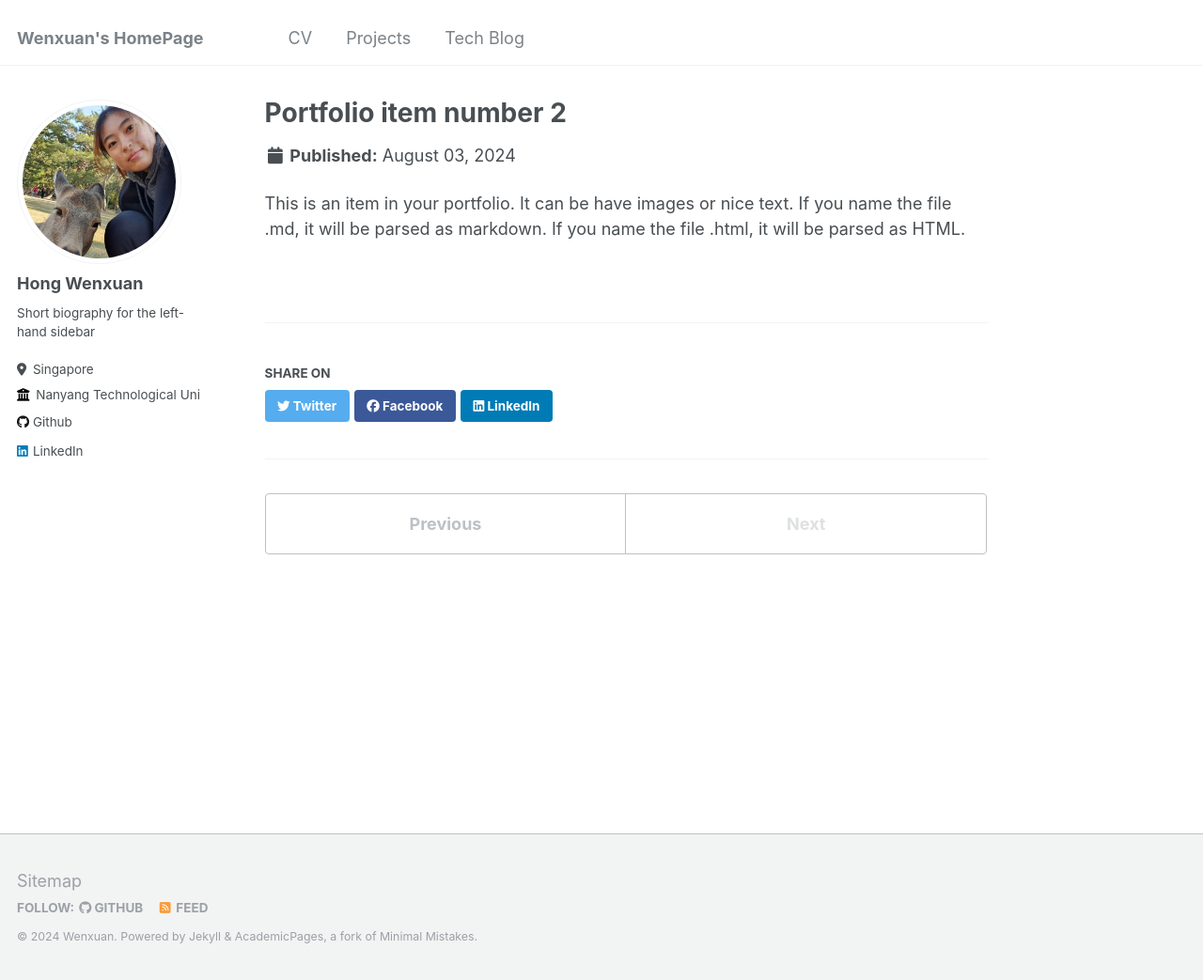
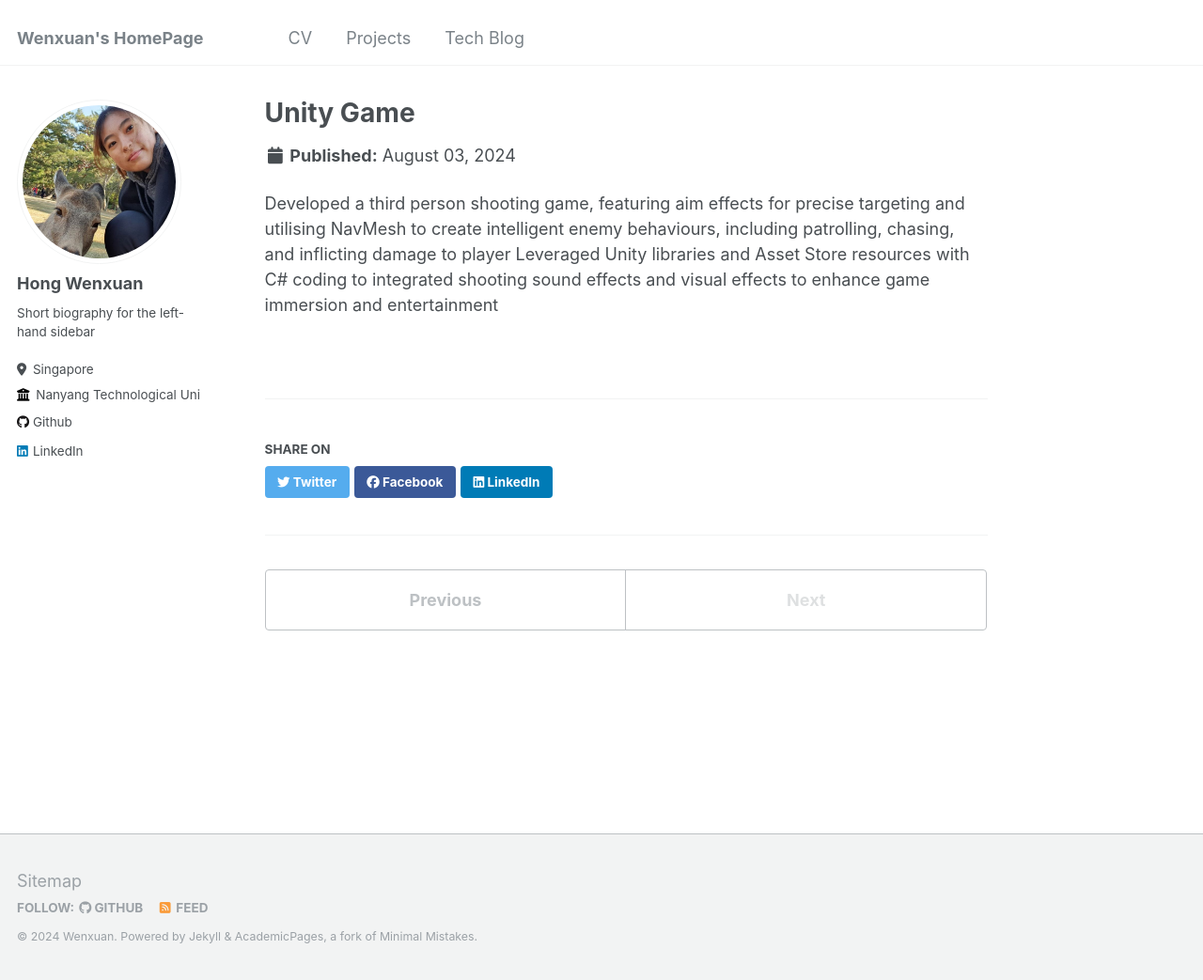
Before and after one commit to h-wenxuan/aboutme, a Jekyll site: the page built from _portfolio/unitygame.md, in a window 1280 px wide and 1043 px high. Shown: the whole window at 94% size. Built offline with Jekyll 4.4.1, drawn with Linux system fonts in a browser that asks for light colours.

Commit message:
Update unitygame.md

```diff
--- a/_portfolio/unitygame.md
+++ b/_portfolio/unitygame.md
@@ -1,7 +1,11 @@
 ---
-title: "Portfolio item number 2"
-excerpt: "Short description of portfolio item number 2 <br/><img src='/images/cardiovascularpic.jpg'>"
+title: "Unity Game"
+excerpt: "Developed a third person shooting game using Unity's AI navigation to control NPCs <br/><img src='/aboutme/images/cardiovascularpic.jpg' style='width:300px; height:auto;'>"
 collection: portfolio
 ---
 
-This is an item in your portfolio. It can be have images or nice text. If you name the file .md, it will be parsed as markdown. If you name the file .html, it will be parsed as HTML.
+Developed a third person shooting game, featuring aim effects for precise targeting and
+utilising NavMesh to create intelligent enemy behaviours, including patrolling, chasing,
+and inflicting damage to player
+Leveraged Unity libraries and Asset Store resources with C# coding to integrated shooting
+sound effects and visual effects to enhance game immersion and entertainment
```
